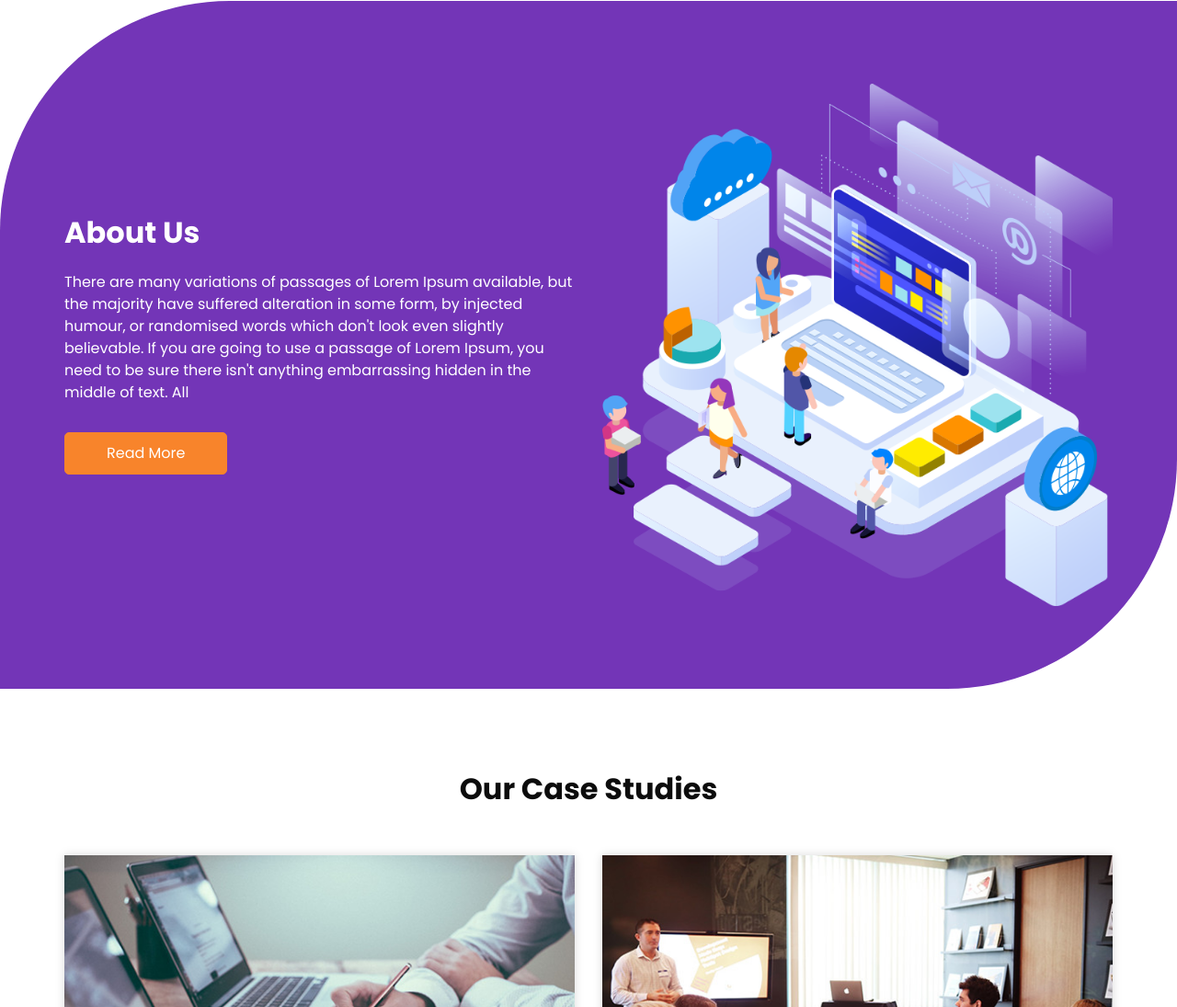
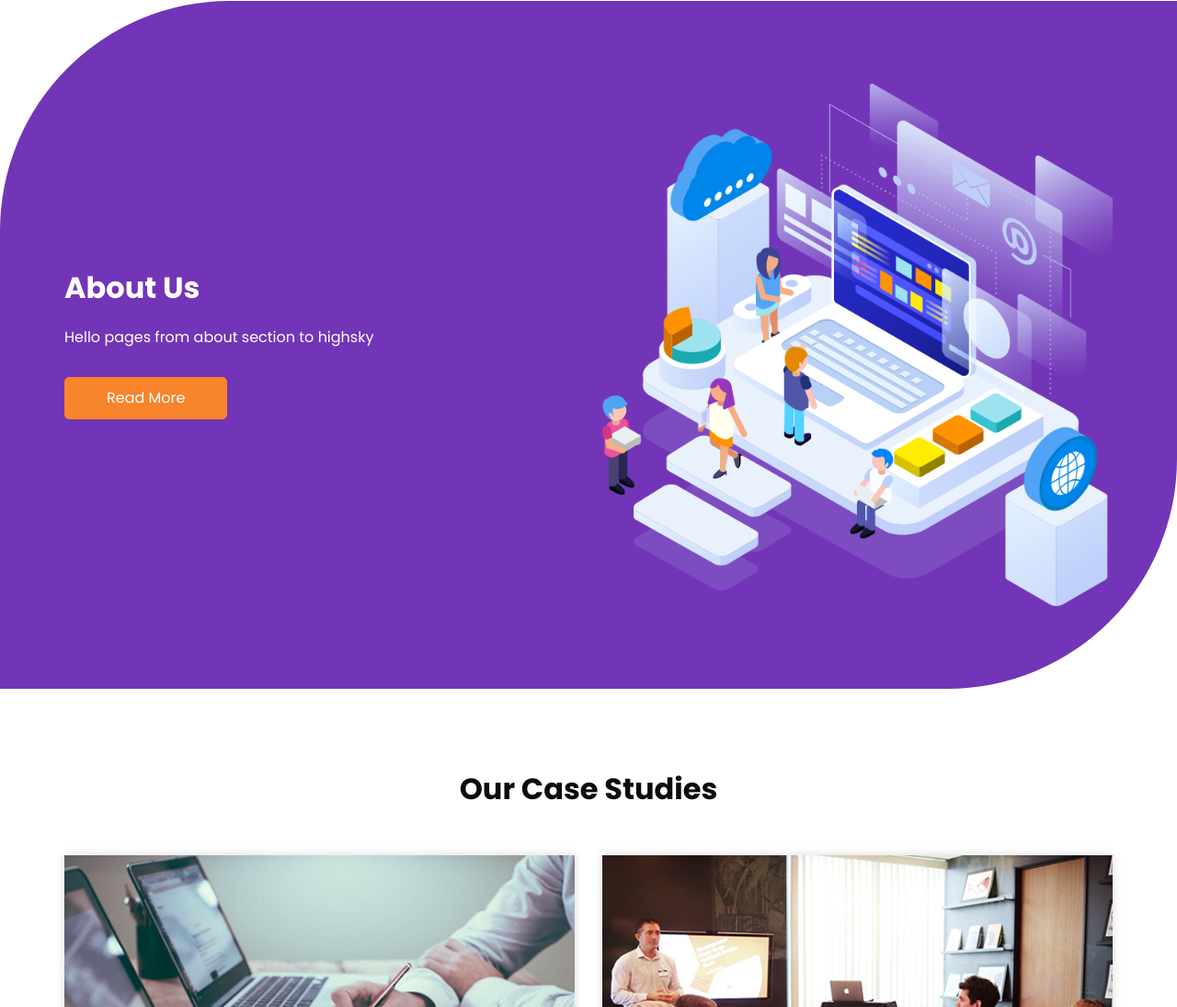
Before and after one commit to prateekkumawat/jenkins_docker_test, a plain HTML site: page digian-html/index.html in a window 1280 px wide. Shown: the part 1471-2566 px from the top of the page at 92% size. Drawn offline with nearby package versions, Linux system fonts and the light colour scheme; some packages are replaced by stand-ins of ours.

Commit message:
update index

```diff
--- a/digian-html/index.html
+++ b/digian-html/index.html
@@ -283,10 +283,7 @@
               </h2>
             </div>
             <p>
-              There are many variations of passages of Lorem Ipsum available, but the majority have suffered alteration
-              in some form, by injected humour, or randomised words which don't look even slightly believable. If you
-              are going to use a passage of Lorem Ipsum, you need to be sure there isn't anything embarrassing hidden in
-              the middle of text. All
+              Hello pages from about section to highsky
             </p>
             <a href="">
               Read More
```
